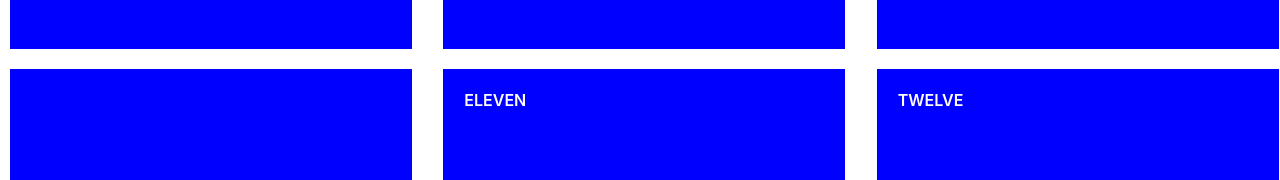
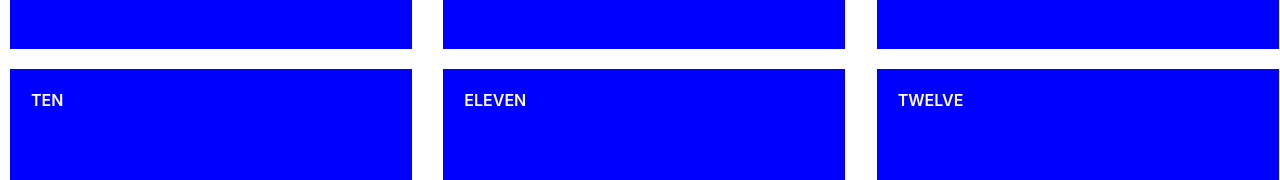
Before and after one commit to Mishrakumarakhil/ReactGridLayout, a React (Create React App) app: page / in a window 1280 px wide. Shown: the part 607-787 px from the top of the page. Built offline with nearby package versions, Linux system fonts and the light colour scheme.

Commit message:
added intersection obsrver

```diff
--- a/src/App.js
+++ b/src/App.js
@@ -5,7 +5,7 @@ function App() {
 
   let attributeValues={
     NumberOfColumns:3,
-    NumberOfBoxes:12
+    NumberOfBoxes:60
 
   }
   return (
--- /dev/null
+++ b/src/Components/GridBoxContainer.js
@@ -0,0 +1,38 @@
+import React, {useEffect, useRef } from 'react';
+
+const  GridBoxContainer=(props)=> {
+    const gridBoxRef = useRef(null);
+    const {id,text}=props;
+
+    useEffect(() => {
+        const options = {
+          threshold: 0.5
+        };
+
+        const callback = (entries, observer) => {
+          entries.forEach((entry) => {
+            if (entry.isIntersecting) {
+              console.log(`${id} WAS CALLED`);
+              observer.unobserve(entry.target);
+            }
+          });
+        };
+
+        const observer = new IntersectionObserver(callback, options);
+        if (gridBoxRef.current) {
+          observer.observe(gridBoxRef.current);
+        }
+
+        return () => {
+          if (gridBoxRef.current) {
+            observer.unobserve(gridBoxRef.current);
+          }
+        };
+      }, [id]);
+  return (
+    <div className="grid_column_layout" ref={gridBoxRef}>
+     <div className='grid_number'> {text}</div>
+    </div>
+  )
+}
+export default  GridBoxContainer
--- a/src/Components/ReactGridLayout.css
+++ b/src/Components/ReactGridLayout.css
@@ -1,19 +1,16 @@
 .grid_column_container{
     display: grid;
     gap:20px;
-
-
 }
 
 .grid_column_layout{
-
     width: 400px;
     height: 200px;
     border:1px solid blue;
     background-color: blue;
     color: white;
+}
 
-}
 .grid_number{
     padding: 20px;
     font-weight: 600;
--- a/src/Components/ReactGridLayout.js
+++ b/src/Components/ReactGridLayout.js
@@ -1,24 +1,22 @@
 import React from 'react';
 import "./ReactGridLayout.css"
 import { numberToWords } from '../Helper/helper';
+import GridBoxContainer from './GridBoxContainer';
 
 const  ReactGridLayout=(props)=> {
+
     const {attributeValues}=props;
     const totalGrids = Array.from({ length: attributeValues.NumberOfBoxes }, (_, index) => index + 1);
     const containerStyle={
         gridTemplateColumns:`repeat(${attributeValues.NumberOfColumns},1fr)`
     }
 
-
-
   return (
     <div className='grid_column_container' style={containerStyle}>
         {
          totalGrids.map((ele,index)=>{
-            return <div className='grid_column_layout' key ={index}>
-                <div className='grid_number'>{numberToWords(index+1)}</div>
-            </div>
-          })
+            return <GridBoxContainer id={index+1} key ={index+1} text={numberToWords(index+1)}/>
+         })
         }
     </div>
   )
--- a/src/Helper/helper.js
+++ b/src/Helper/helper.js
@@ -4,11 +4,14 @@ export const  numberToWords=(number) =>{
     const tens = ['', 'TEN', 'TWENTY', 'THIRTY', 'FORTY', 'FIFTY', 'SIXTY', 'SEVENTY', 'EIGHTY', 'NINETY'];
     const thousands = ['', 'THOUSAND', 'MILLION', 'BILLION'];
 
+
     function convertLessThanThousand(num) {
         if (num === 0) {
           return '';
         } else if (num < 10) {
           return units[num];
+        } else if (num === 10) { // Special case for "ten"
+          return 'TEN';
         } else if (num < 20) {
           return teens[num - 10];
         } else if (num < 100) {
```
Lines whose indentation alone changed are shown as unchanged.
